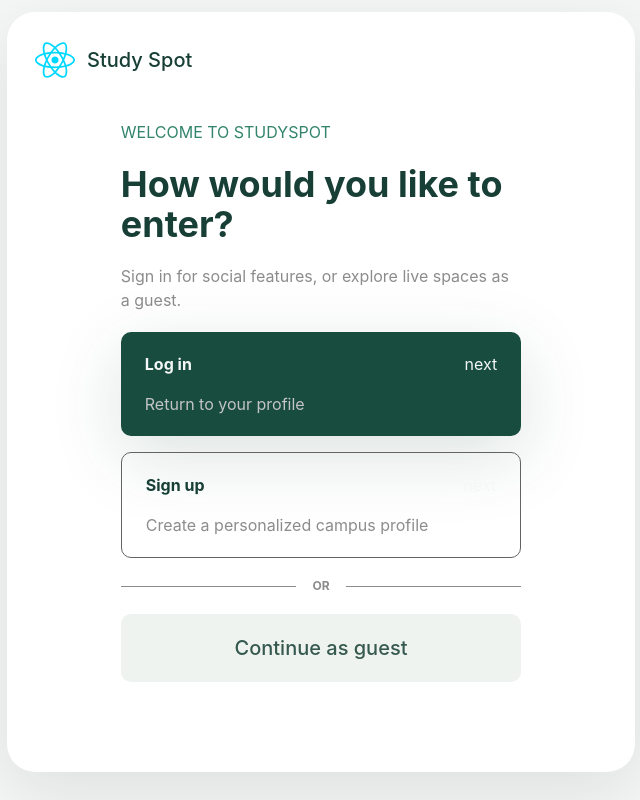
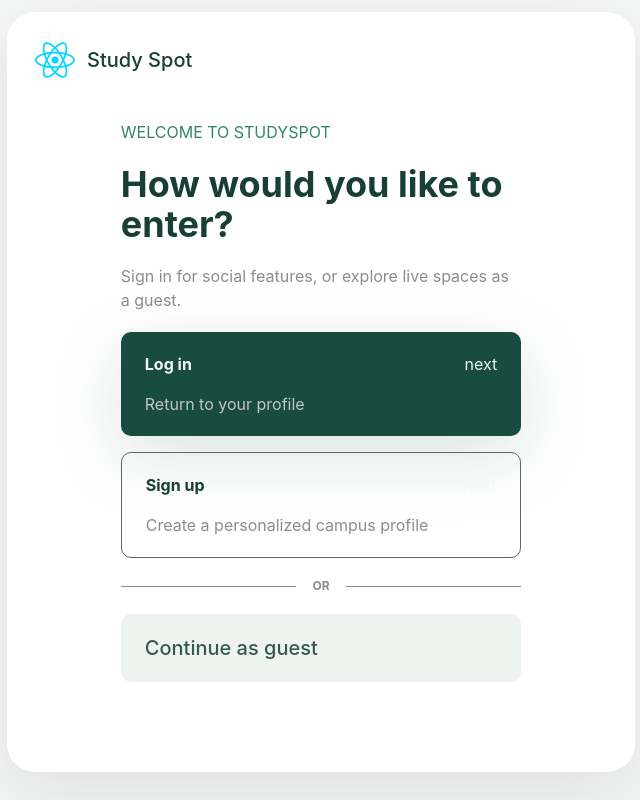
Before and after one commit to laxitlall/SLA, a React app in the folder frontend/: page / in a window 1280 px wide. Shown: the whole page, without its empty margins (319-959 px from the left). Built offline with nearby package versions, Linux system fonts and the light colour scheme; the HTML template or start-up script is replaced by a standard one.

Commit message:
added respective route and link changes

```diff
--- a/frontend/src/pages/Home.jsx
+++ b/frontend/src/pages/Home.jsx
@@ -34,9 +34,9 @@ export default function Home() {
                   <span className="text-xs font-bold text-grayfont">OR</span>
                   <span className="h-px flex-1 bg-grayfont" />
                  </div>
-                 <button className='rounded-[10px] px-6 py-5 text-[#36594f] bg-[#eef3f0]'>
+                 <Link to="/room" className='rounded-[10px] px-6 py-5 text-[#36594f] bg-[#eef3f0]'>
                   <div className='text-xl font-medium'>Continue as guest</div>
-                 </button>
+                 </Link>
               </div>
             </div>
           </section>
```
